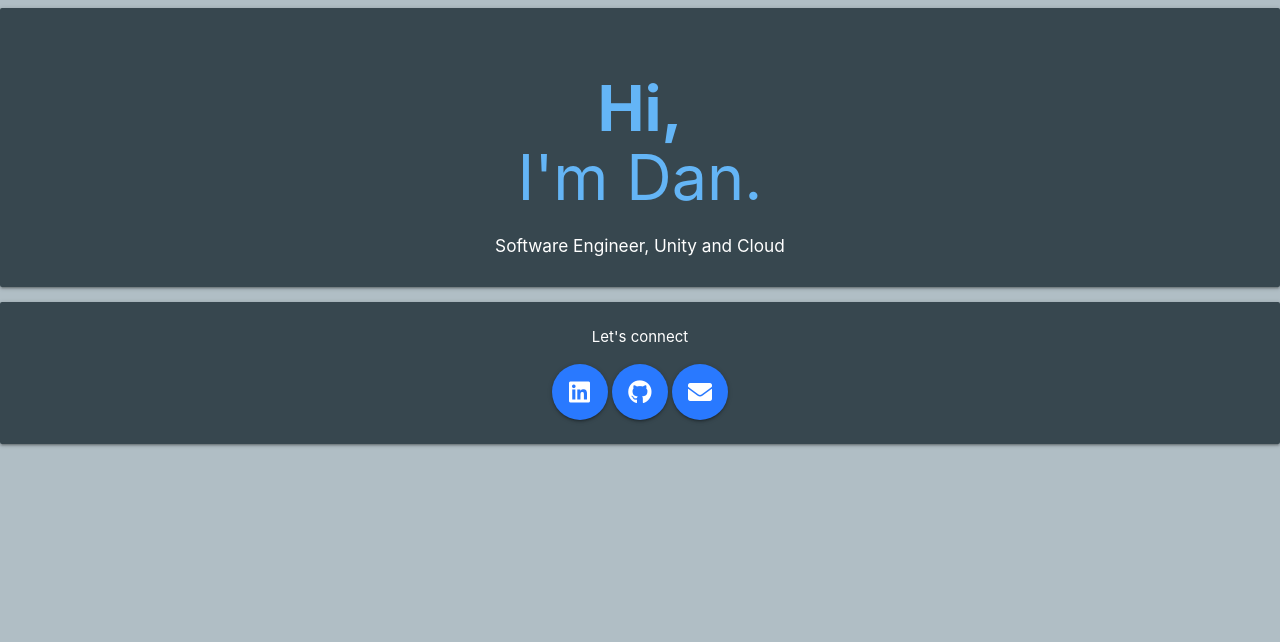
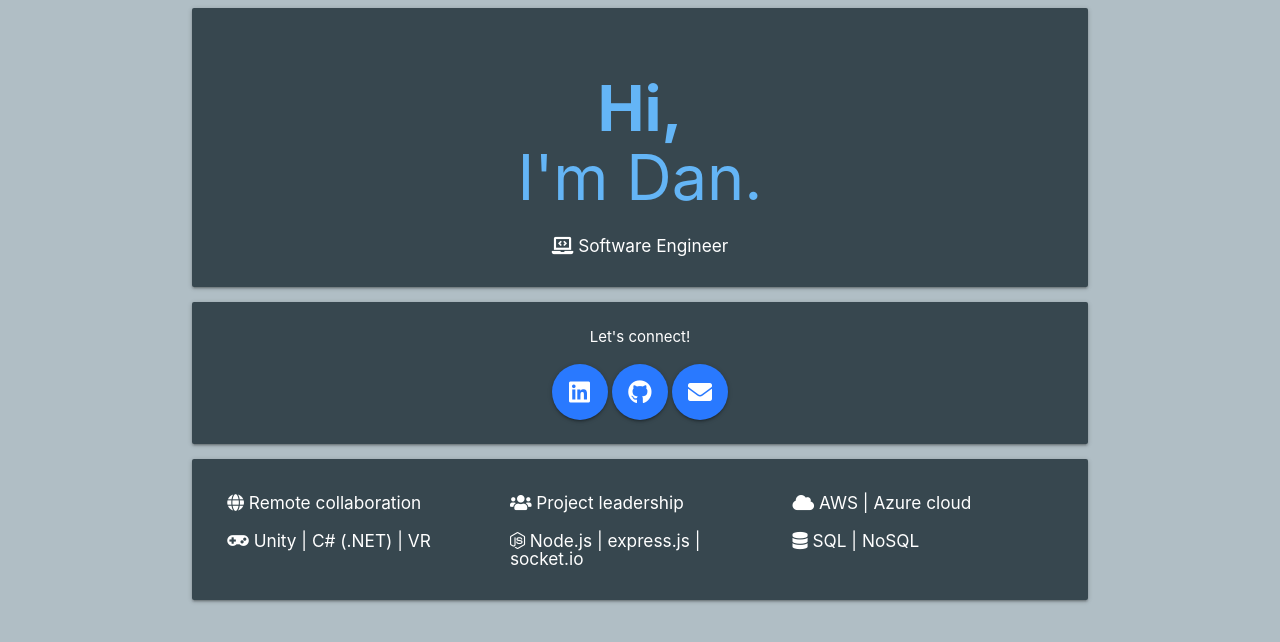
Before and after one commit to SleepyStrix/dansite-dist, a plain HTML site: page index.html in a window 1280 px wide. Drawn offline with Linux system fonts and the light colour scheme.

Commit message:
built with skills section

```diff
--- a/index.html
+++ b/index.html
@@ -7,14 +7,14 @@
 		<meta name="viewport" content="width=device-width, initial-scale=1.0"/>
 	</head>
 	<body class="blue-grey lighten-3">
-		<div>
+		<div class="container">
 			<div class="card-panel blue-grey darken-3">
 				<h1 class="center-align blue-text text-lighten-2"><b>Hi,</b></br>I'm&nbsp;Dan.</h1>
-				<h6 class="center-align white-text">Software Engineer, Unity&nbsp;and&nbsp;Cloud</h6>
+				<h6 class="center-align white-text"><i class="fas fa-laptop-code"></i> Software Engineer</h6>
 			</div>
 			<div class="center-align card-panel blue-grey darken-3">
 				<div class="card-content white-text">
-					<span class="card-title">Let's connect</span>
+					<span class="card-title">Let's connect!</span>
 					<p></p>
 				</div>
 				<div class="card-action">
@@ -29,6 +29,29 @@
 					</a>
 				</div>
 			</div>
+			<div class="row card-panel blue-grey darken-3">
+				<div class="col l4 m6 s12">
+					<h6 class="left-align white-text"><i class="fas fa-globe"></i> Remote collaboration</h6>
+				</div>
+				<div class="col l4 m6 s12">
+					<h6 class="left-align white-text"><i class="fas fa-users"></i> Project leadership</h6>
+				</div>
+				<div class="col l4 m6 s12">
+					<h6 class="left-align white-text"><i class="fas fa-cloud"></i> AWS | Azure cloud</h6>
+				</div>
+				<div class="col l4 m6 s12">
+					<h6 class="left-align white-text"><i class="fas fa-gamepad"></i> Unity | C# (.NET) | VR</h6>
+				</div>
+				<div class="col l4 m6 s12">
+					<h6 class="left-align white-text"><i class="fab fa-node-js"></i> Node.js | express.js | socket.io</h6>
+				</div>
+				<div class="col l4 m6 s12">
+					<h6 class="left-align white-text"><i class="fas fa-database"></i> SQL | NoSQL</h6>
+				</div>
+				<!--<div class="col l4 m6 s12">
+					<h6 class="left-align white-text"><i class="fas fa-robot"></i> Chatbots</h6>
+				</div>-->
+			</div>
 		</div>
 
 		<script src="index.js"></script>
```
